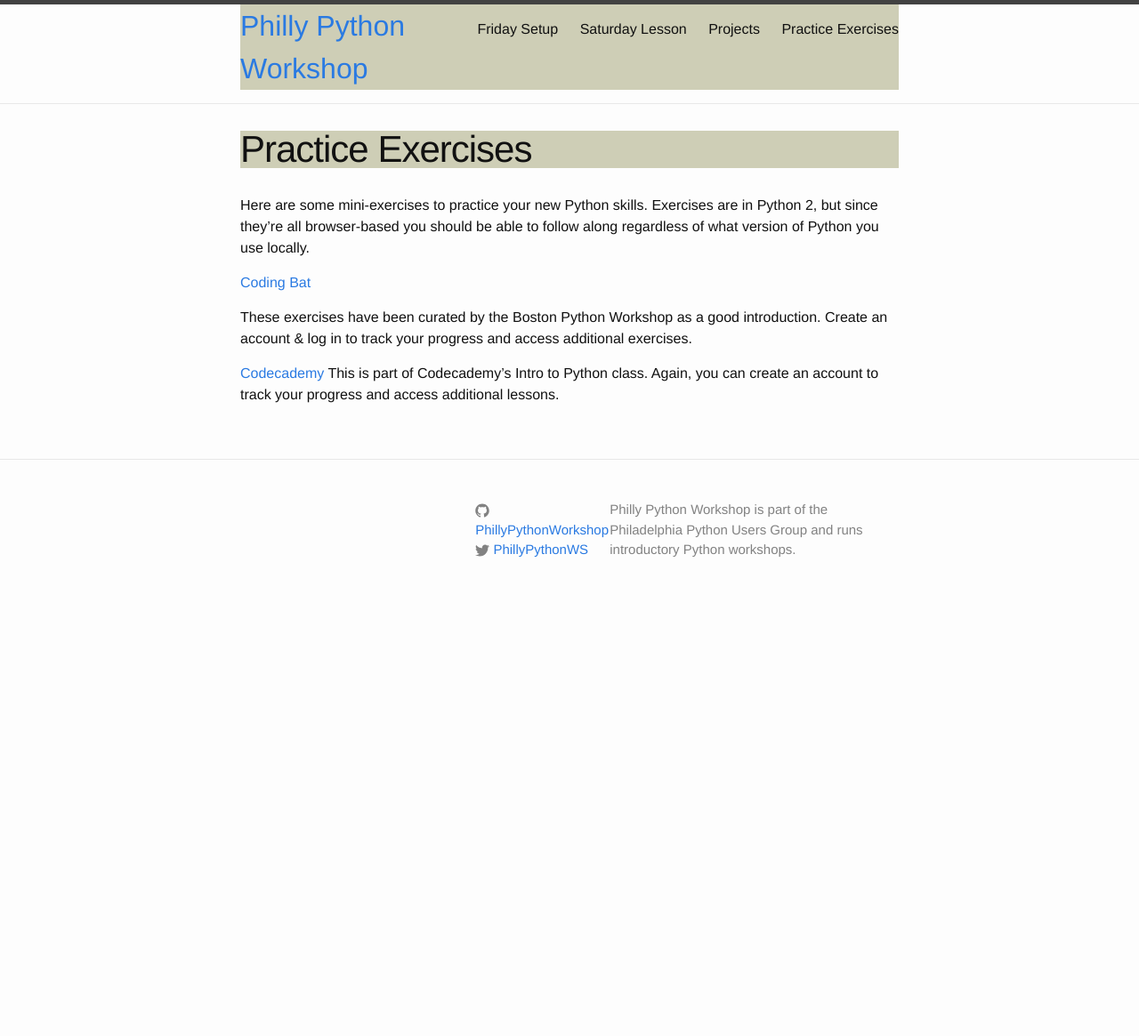
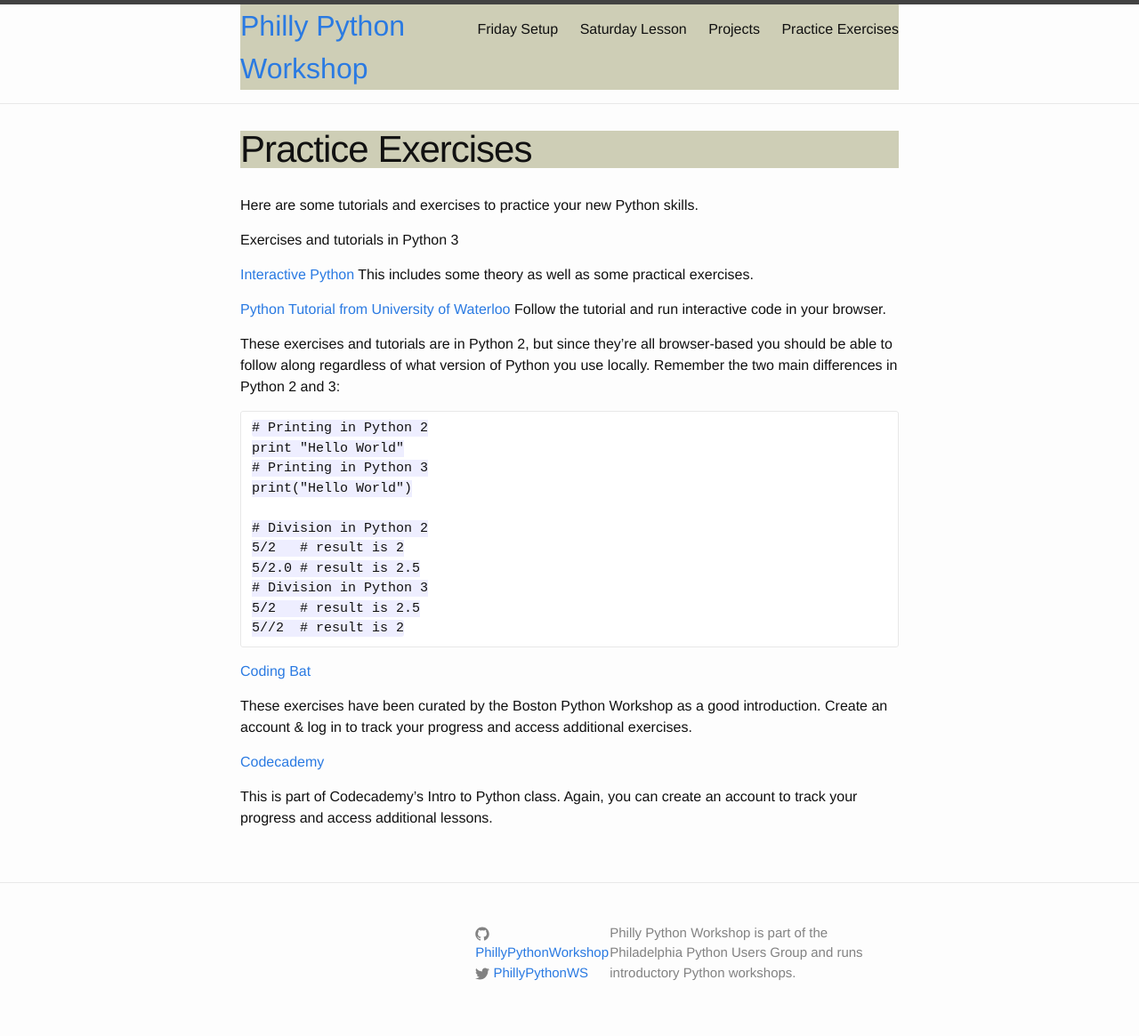
Before and after one commit to PhillyPythonWorkshop/PhillyPythonWorkshop.github.io, a Jekyll site: the page built from pages/practice_exercises.md, in a window 1280 px wide. Shown: the whole page at 89% size. Built offline with Jekyll 4.4.1, drawn with Linux system fonts in a browser that asks for light colours; before the commit the page ends 900 px from its top, so only the background shows below that.

Commit message:
add practice exercises for 2 & 3

```diff
--- a/pages/practice_exercises.md
+++ b/pages/practice_exercises.md
@@ -4,11 +4,38 @@
 permalink: /practice/
 ---
 
-Here are some mini-exercises to practice your new Python skills.  Exercises are in Python 2, but since they're all browser-based you should be able to follow along regardless of what version of Python you use locally.
+Here are some tutorials and exercises to practice your new Python skills.
+
+Exercises and tutorials in Python 3
+
+[Interactive Python](http://interactivepython.org/)
+This includes some theory as well as some practical exercises.
+
+[Python Tutorial from University of Waterloo](http://cscircles.cemc.uwaterloo.ca/dev/)
+Follow the tutorial and run interactive code in your browser.
+
+
+These exercises and tutorials are in Python 2, but since they're all browser-based you should be able to follow along regardless of what version of Python you use locally.  Remember the two main differences in Python 2 and 3:
+
+~~~
+# Printing in Python 2
+print "Hello World"
+# Printing in Python 3
+print("Hello World")
+
+# Division in Python 2
+5/2   # result is 2
+5/2.0 # result is 2.5
+# Division in Python 3
+5/2   # result is 2.5
+5//2  # result is 2
+~~~
+
 
 [Coding Bat](http://codingbat.com/home/bostonpythonworkshop@gmail.com/)
 
 These exercises have been curated by the Boston Python Workshop as a good introduction.  Create an account & log in to track your progress and access additional exercises.
 
 [Codecademy](http://www.codecademy.com/courses/python-beginner-en-kSQwt/0/1)
+
 This is part of Codecademy's Intro to Python class.  Again, you can create an account to track your progress and access additional lessons.
```
